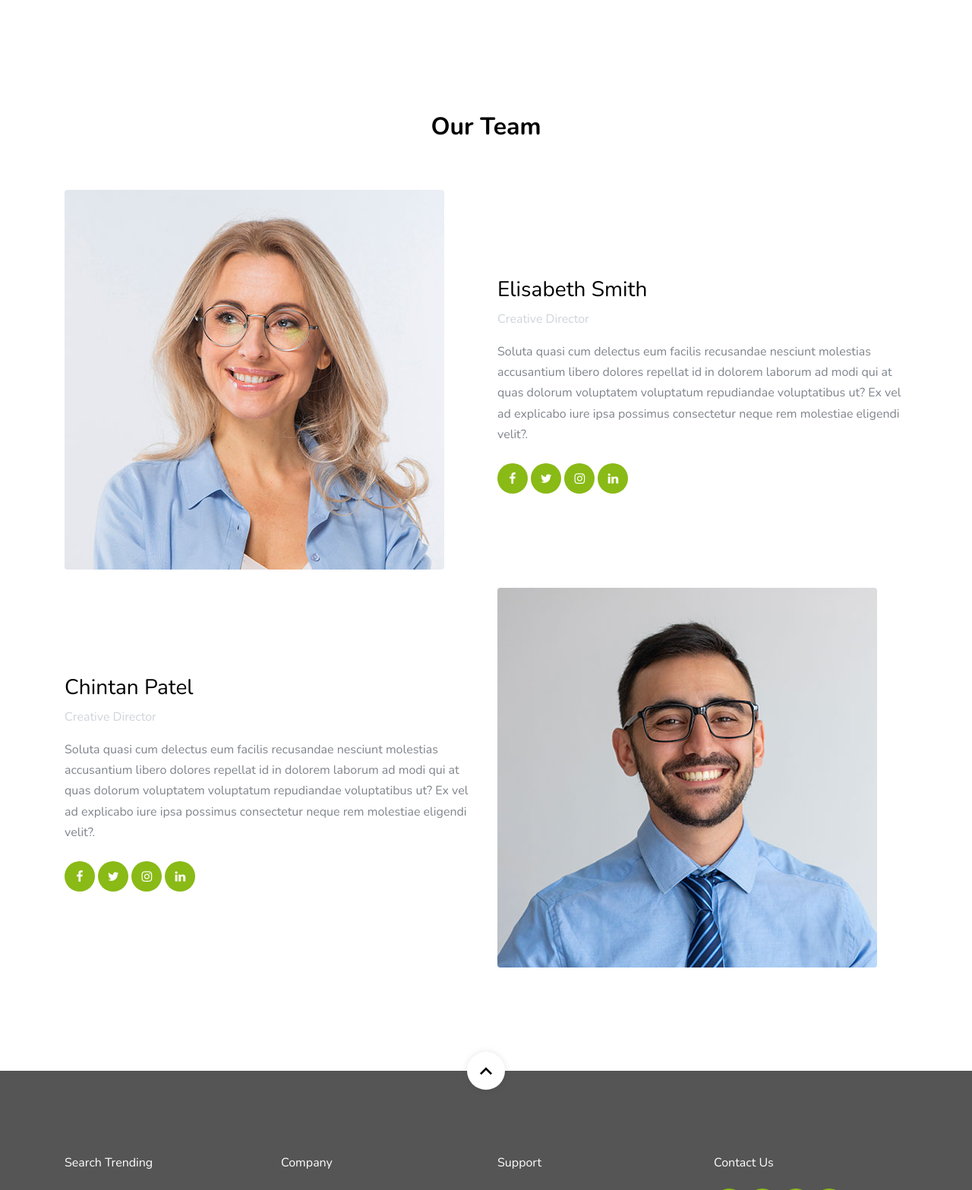
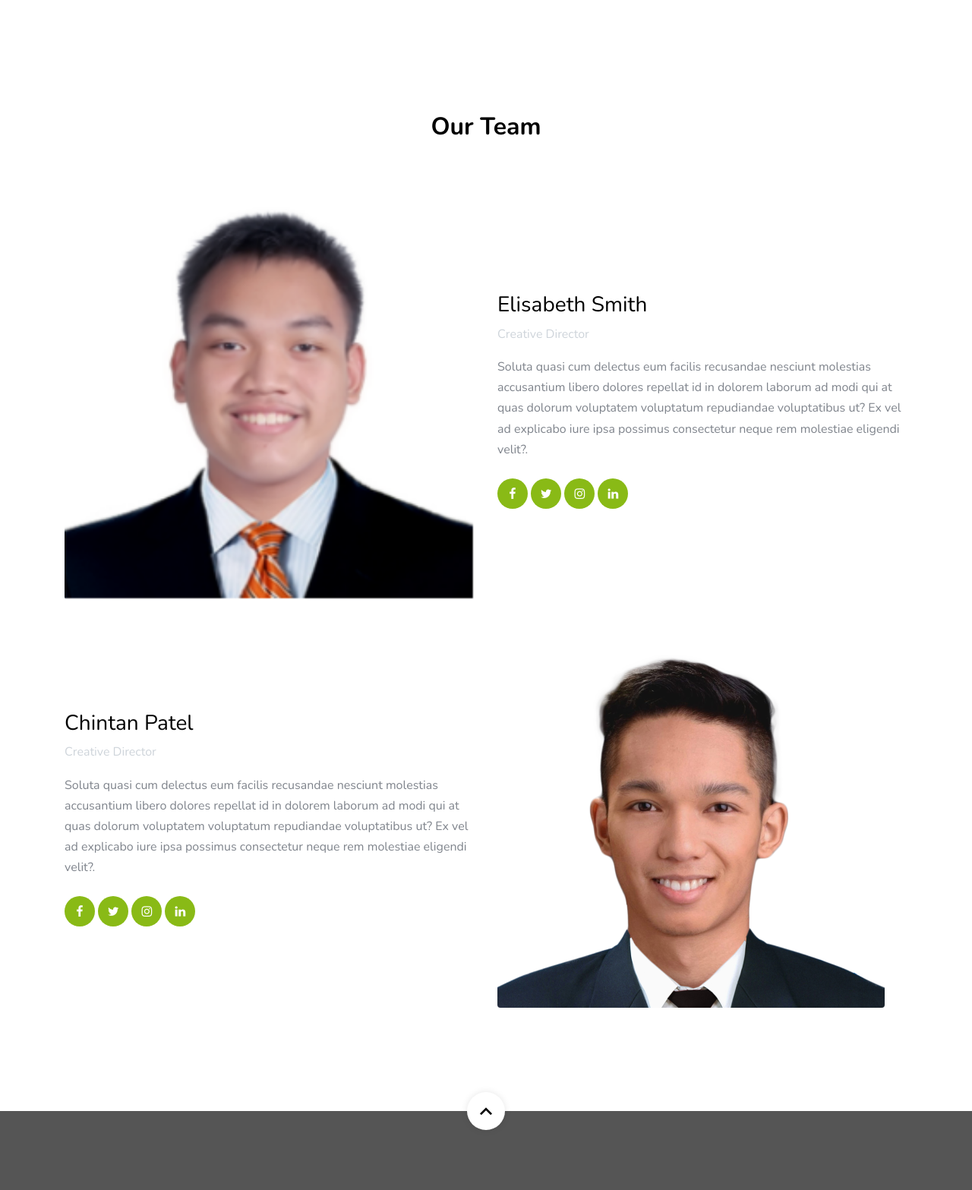
Before and after one commit to WeeklySorcery/Python-Portal, a Django app: page /about/ in a window 1280 px wide. Shown: the part 2036-3603 px from the top of the page at 76% size. Run offline with Django 4.2, Linux system fonts and the light colour scheme; data comes from the database, SQL or seed files in the repository; some libraries are stand-ins or nearby versions; some web fonts are replaced.

Commit message:
added some

```diff
--- a/jobPortal/website/templates/about.html
+++ b/jobPortal/website/templates/about.html
@@ -110,7 +110,7 @@
         <div class="row align-items-center block__69944">
 
           <div class="col-md-6">
-            <img src="{%static 'website/images/person_6.jpg'%}" alt="Image" class="img-fluid mb-4 rounded">
+            <img src="{%static 'website/images/per4.png'%}" alt="Image" class="img-fluid mb-4 rounded">
           </div>
 
           <div class="col-md-6">
@@ -126,7 +126,7 @@
           </div>
 
           <div class="col-md-6 order-md-2 ml-md-auto">
-            <img src="{%static 'website/images/person_5.jpg'%}" alt="Image" class="img-fluid mb-4 rounded">
+            <img src="{%static 'website/images/per3.png'%}" alt="Image" class="img-fluid mb-4 rounded">
           </div>
 
           <div class="col-md-6">
```
Also changed, not shown: jobPortal/static/website/images/per3.png (added), jobPortal/static/website/images/per4.png (added), jobPortal/static/website/images/person_transparent2.png (deleted), jobPortal/static/website/images/person_transparent3.png (deleted).
